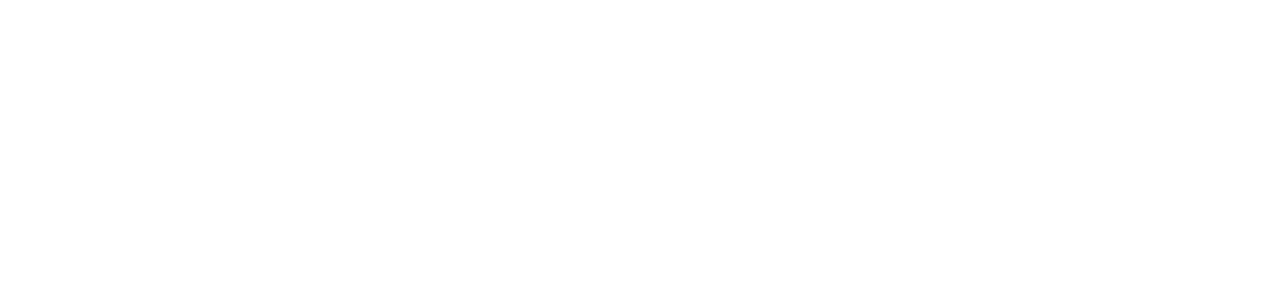
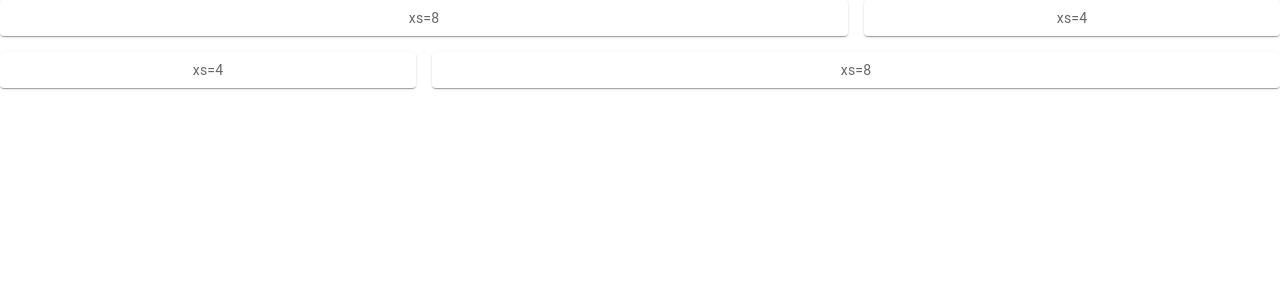
Before and after one commit to brodie2121/spraychart, a React (Create React App) app in the folder frontend/: page /home in a window 1280 px wide. Shown: the top 300 px of the page. Built offline with nearby package versions, Linux system fonts and the light colour scheme.

Commit message:
Login does not want to redirect to homepage once user logs in

```diff
--- a/frontend/src/App.js
+++ b/frontend/src/App.js
@@ -1,26 +1,48 @@
 
 //import './App.css';
-import React from "react";
+import React, { Component } from "react";
 import { Route, BrowserRouter, Router } from "react-router-dom";
 import Register from "./components/register";
 import Login from "./components/login";
-<BrowserRouter>
-  <Route path="/users/signup" component={Register} />
-</BrowserRouter>
+import Homepage from "./components/homepage";
 
-function App() {
+class App extends Component {
+  state = {
+    isLoggedIn: false,
+    id: 0,
+    firstname: '',
+    lastname: '',
+    email: '',
+    phone: '',
+    coursename: ''
+  }
+
+  changeLoginState = (user) => {
+    const { login, id, firstname, lastname, email, phone, coursename } = user;
+    this.setState({
+      isLoggedIn: login,
+      id,
+      firstname,
+      lastname,
+      email,
+      phone,
+      coursename
+    })
+  }
+
+render() {
+  const { isLoggedIn } = this.state
   return (
     <div className="App">
       <header className="App-header">
         <BrowserRouter>
           <Route path="/users/signup" component={Register} />
-        </BrowserRouter>
-        <BrowserRouter>
           <Route path="/users/login" component={Login} />
+          <Route path="/home" exact component={Homepage} />
         </BrowserRouter>
       </header>
     </div>
   );
 }
-
+}
 export default App;
--- /dev/null
+++ b/frontend/src/components/homepage.js
@@ -0,0 +1,37 @@
+import React, { Component } from "react";
+import { styled } from '@mui/material/styles';
+import Box from '@mui/material/Box';
+import Paper from '@mui/material/Paper';
+import Grid from '@mui/material/Grid';
+
+const Item = styled(Paper)(({ theme }) => ({
+  ...theme.typography.body2,
+  padding: theme.spacing(1),
+  textAlign: 'center',
+  color: theme.palette.text.secondary,
+}));
+
+class Homepage extends Component {
+
+    render() {
+        return(
+            <Box sx={{ flexGrow: 1 }}>
+                <Grid container spacing={2}>
+                    <Grid item xs={8}>
+                    <Item>xs=8</Item>
+                    </Grid>
+                    <Grid item xs={4}>
+                    <Item>xs=4</Item>
+                    </Grid>
+                    <Grid item xs={4}>
+                    <Item>xs=4</Item>
+                    </Grid>
+                    <Grid item xs={8}>
+                    <Item>xs=8</Item>
+                    </Grid>
+                </Grid>
+            </Box>
+        )
+    }
+}
+export default Homepage;
--- a/frontend/src/components/login.js
+++ b/frontend/src/components/login.js
@@ -38,12 +38,18 @@ class Login extends Component {
         errorCode: 0
     };
 
+        componentDidMount = () => {
+        if (this.props.location.errorCode !== undefined) {
+            this.setState({ errorCode: this.props.location.errorCode })
+        }
+    }
+
     handleEmail = e => { this.setState({ email: e.target.value }) }
 
     handlePassword = e => { this.setState({ password: e.target.value }) }
 
   // prettier-ignore
-    login = async () => {
+    handleSubmit = async () => {
 		const url = "http://localhost:3001/users/login";
         try {
             const response = await fetch(url, {
@@ -55,10 +61,11 @@ class Login extends Component {
                 body: JSON.stringify(this.state)
             });
             const data = await response.json();
+            console.log("this is login response data: ", data);
             const { login, errorCode } = data;
             if (!!login) {
                 const { id, firstname, lastname, email, phone, coursename } = data;
-                this.props.changeLoginState({ login, id, firstname, lastname, email, phone, coursename })
+                this.props.handleLoginState({ login, id, firstname, lastname, email, phone, coursename })
             };
             this.setState({
                 login,
@@ -67,6 +74,11 @@ class Login extends Component {
         } catch (err) {
             this.setState({ errorCode: 3 });
         }
+    }
+
+    saveToLocal() {
+        const local = this.state.login;
+        localStorage.setItem("login", JSON.stringify(local));
     }
 
     render() {
@@ -144,7 +156,7 @@ class Login extends Component {
                     fullWidth
                     variant="contained"
                     sx={{ mt: 3, mb: 2 }}
-                    onClick={this.login}
+                    onClick={this.handleSubmit}
                 >
                     Sign In
                 </Button>
@@ -182,7 +194,7 @@ class Login extends Component {
                     </Alert>
                 : ''}
             </Grid>
-            {(!!login) ? <Redirect to="/users" /> : ""}
+            {(!!login) ? <Redirect to="/home" /> : ""}
         </ThemeProvider>
         );
     }
```
